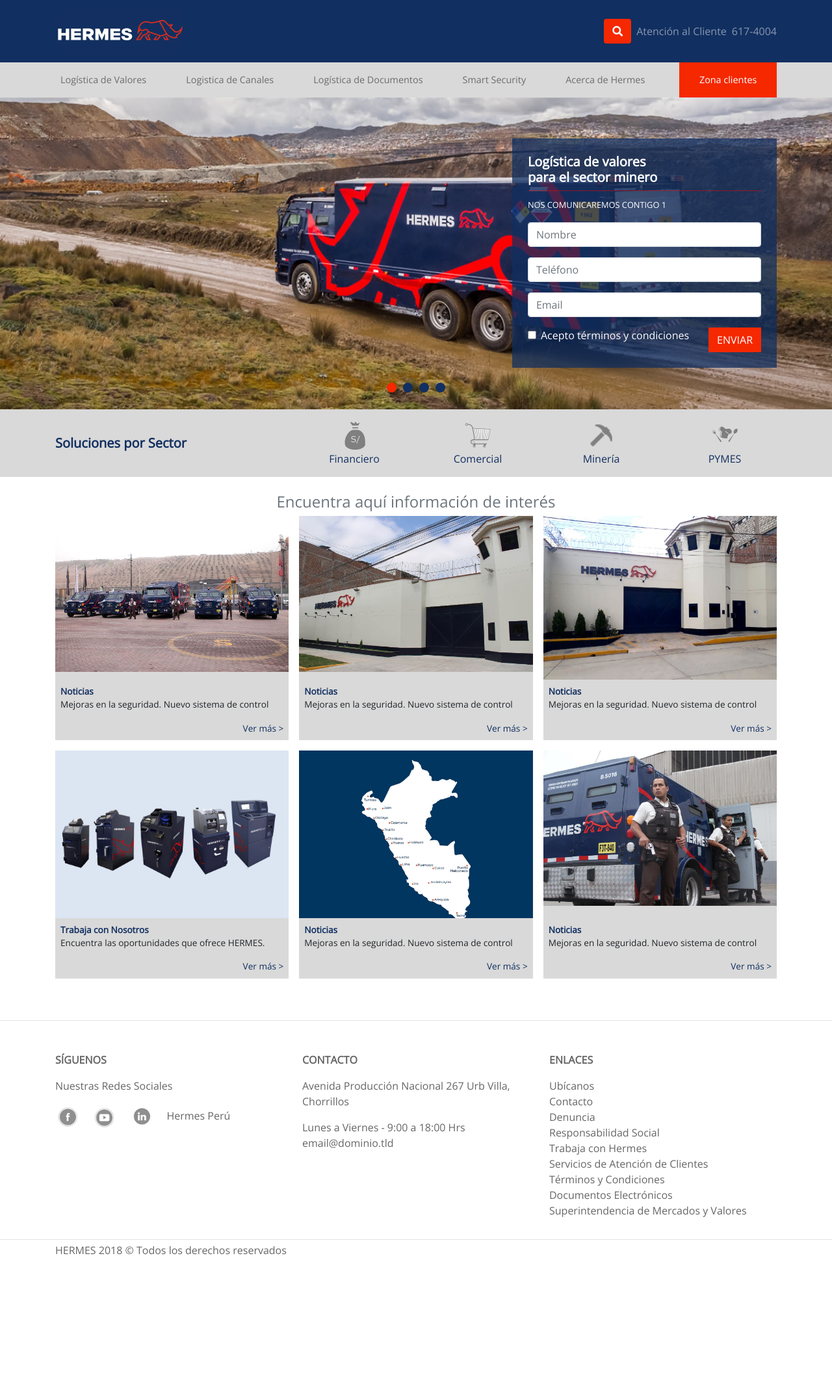
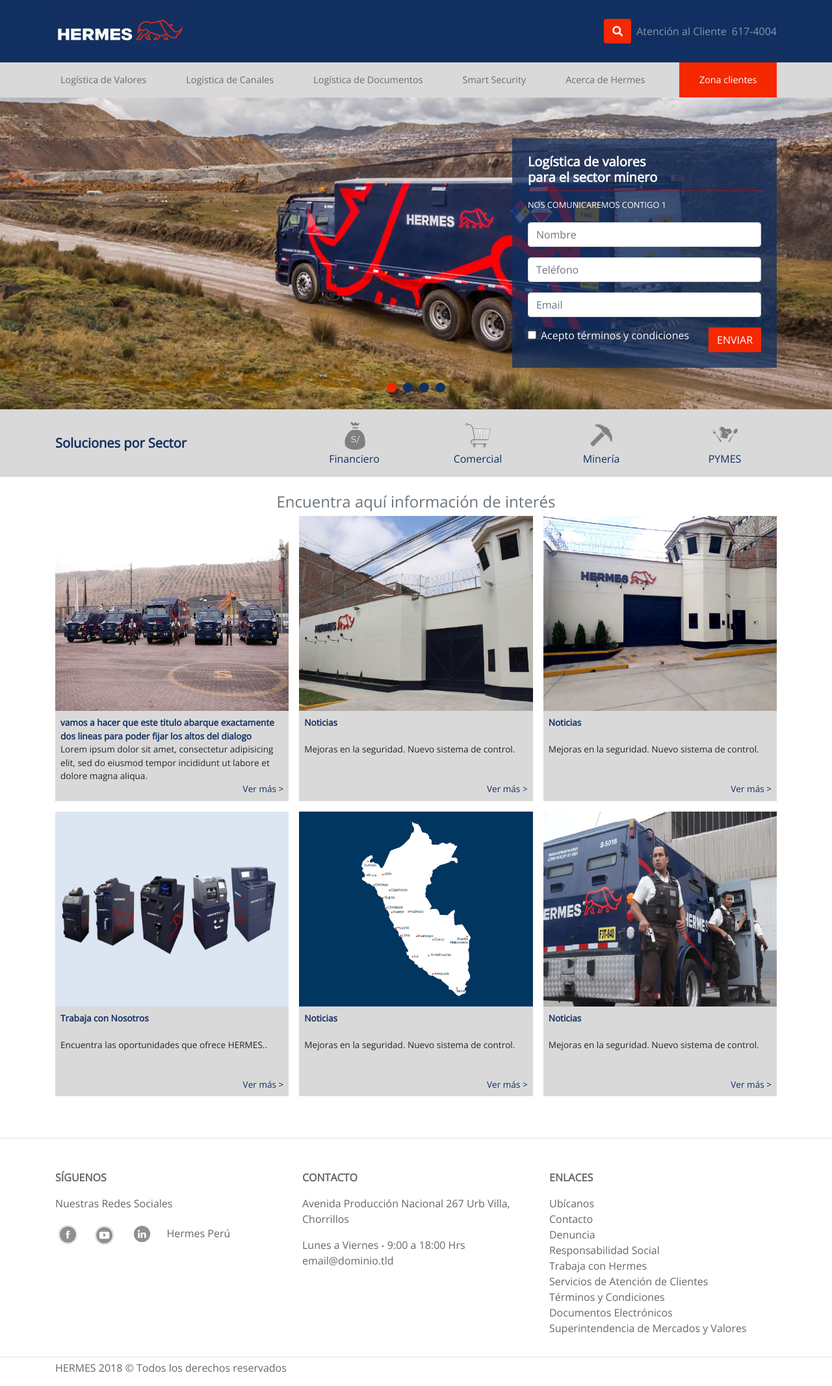
Before and after one commit to josegomezr/hermes-static, a Jekyll site: the page built from index.html, in a window 1280 px wide. Shown: the whole page at 65% size. Built offline with Jekyll 4.4.1, drawn with Linux system fonts in a browser that asks for light colours; nearby versions of some CDN libraries; before the commit the page ends 1952 px from its top, so only the background shows below that.

Commit message:
updates a los cuadros de noticias

```diff
--- a/css/style.scss
+++ b/css/style.scss
@@ -287,12 +287,28 @@
 .widget-interes-overlay{
   padding-top: 0.5rem !important;
   @extend .bg-plomo;
-  position: absolute;
-  bottom: 0;
+  /*position: absolute;
+  bottom: 0;*/
+  // font-family: monospace;
 }
 
+$fsize: 1rem;
+$lineHeight: $fsize * .85 * 1.5;
+
 .widget-interes-picture{
-  padding-bottom: 75px;
+  height: 300px;
+  width: 100%;
+  // padding-bottom: 75px;
+}
+
+.widget-interes-title{
+  height: $lineHeight*2;
+  overflow: hidden;
+}
+
+.widget-interes-description{
+  height: $lineHeight*3;
+  overflow: hidden;
 }
 
 .nav-divider{
--- a/index.html
+++ b/index.html
@@ -37,30 +37,45 @@
     <h4 class="text-muted text-center">Encuentra aquí información de interés</h4>
     <div class="row no-gutters d-flex">
       <div class="widget-interes col-12 col-md mb-3 bg-plomo font-small align-self-stretch position-relative text-center">
+<a href="#">
           <img class="widget-interes-picture img-fluid" src="{{ site.base_url }}assets/homepage/home-01.jpg">
+</a>
         <div class="widget-interes-overlay w-100 text-left p-2">
-          <strong class="d-block color-hermes">Noticias</strong>
-          <p>Mejoras en la seguridad. Nuevo sistema de control</p>
+          <strong class="widget-interes-title d-block color-hermes">
+            vamos a hacer que este titulo abarque exactamente dos lineas para poder fijar los altos del dialogo
+          </strong>
+          <div class="widget-interes-description">
+            Lorem ipsum dolor sit amet, consectetur adipisicing elit, sed do eiusmod
+            tempor incididunt ut labore et dolore magna aliqua.
+          </div>
           <div class="text-right">
             <a href="#" class="color-hermes">Ver más &gt;</a>
           </div>
         </div>
       </div>
       <div class="widget-interes col-12 col-md mb-3 bg-plomo font-small mx-md-3 align-self-stretch position-relative text-center">
+        <a href="#">
           <img class="widget-interes-picture img-fluid" src="{{ site.base_url }}assets/homepage/home-02.jpg">
+        </a>
         <div class="widget-interes-overlay w-100 text-left p-2">
-          <strong class="d-block color-hermes">Noticias</strong>
-          <p>Mejoras en la seguridad. Nuevo sistema de control</p>
+          <strong class="widget-interes-title d-block color-hermes">Noticias</strong>
+          <div class="widget-interes-description">
+            Mejoras en la seguridad. Nuevo sistema de control.
+          </div>
           <div class="text-right">
             <a href="#" class="color-hermes">Ver más &gt;</a>
           </div>
         </div>
       </div>
       <div class="widget-interes col-12 col-md mb-3 bg-plomo font-small align-self-stretch position-relative text-center">
+        <a href="#">
           <img class="widget-interes-picture img-fluid" src="{{ site.base_url }}assets/homepage/home-03.jpg">
+        </a>
         <div class="widget-interes-overlay w-100 text-left p-2">
-          <strong class="d-block color-hermes">Noticias</strong>
-          <p>Mejoras en la seguridad. Nuevo sistema de control</p>
+          <strong class="widget-interes-title d-block color-hermes">Noticias</strong>
+          <div class="widget-interes-description">
+            Mejoras en la seguridad. Nuevo sistema de control.
+          </div>
           <div class="text-right">
             <a href="#" class="color-hermes">Ver más &gt;</a>
           </div>
@@ -69,30 +84,42 @@
     </div>
     <div class="row no-gutters">
       <div class="widget-interes col-12 col-md mb-3 bg-plomo font-small align-self-stretch position-relative text-center">
+        <a href="#">
           <img class="widget-interes-picture img-fluid" src="{{ site.base_url }}assets/homepage/home-04.jpg">
+        </a>
         <div class="widget-interes-overlay w-100 text-left p-2">
-          <strong class="d-block color-hermes">Trabaja con Nosotros</strong>
-          <p>Encuentra las oportunidades que ofrece HERMES.</p>
+          <strong class="widget-interes-title d-block color-hermes">Trabaja con Nosotros</strong>
+          <div class="widget-interes-description">
+            Encuentra las oportunidades que ofrece HERMES..
+          </div>
           <div class="text-right">
             <a href="#" class="color-hermes">Ver más &gt;</a>
         </div>
         </div>
       </div>
       <div class="widget-interes col-12 col-md mb-3 bg-plomo font-small mx-md-3 align-self-stretch position-relative text-center">
+        <a href="#">
           <img class="widget-interes-picture img-fluid" src="{{ site.base_url }}assets/homepage/home-05.jpg">
+        </a>
         <div class="widget-interes-overlay w-100 text-left p-2">
-          <strong class="d-block color-hermes">Noticias</strong>
-          <p>Mejoras en la seguridad. Nuevo sistema de control</p>
+          <strong class="widget-interes-title d-block color-hermes">Noticias</strong>
+          <div class="widget-interes-description">
+            Mejoras en la seguridad. Nuevo sistema de control.
+          </div>
           <div class="text-right">
             <a href="#" class="color-hermes">Ver más &gt;</a>
           </div>
         </div>
     </div>
       <div class="widget-interes col-12 col-md mb-3 bg-plomo font-small align-self-stretch position-relative text-center">
+        <a href="#">
           <img class="widget-interes-picture img-fluid" src="{{ site.base_url }}assets/homepage/home-06.jpg">
+        </a>
         <div class="widget-interes-overlay w-100 text-left p-2">
-          <strong class="d-block color-hermes">Noticias</strong>
-          <p>Mejoras en la seguridad. Nuevo sistema de control</p>
+          <strong class="widget-interes-title d-block color-hermes">Noticias</strong>
+          <div class="widget-interes-description">
+            Mejoras en la seguridad. Nuevo sistema de control.
+          </div>
           <div class="text-right">
             <a href="#" class="color-hermes">Ver más &gt;</a>
           </div>
```
Lines whose indentation alone changed are shown as unchanged.
